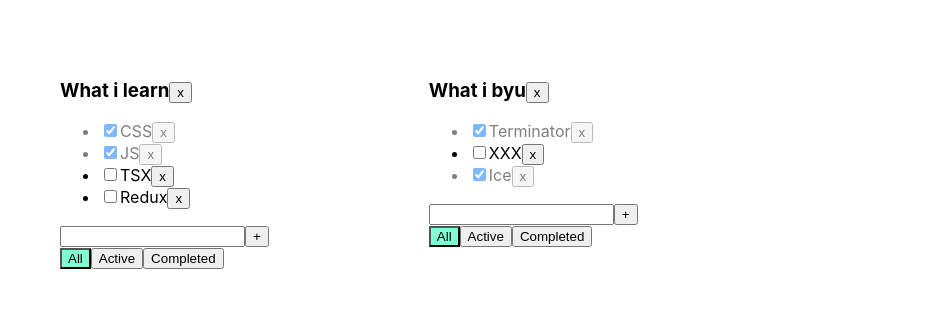
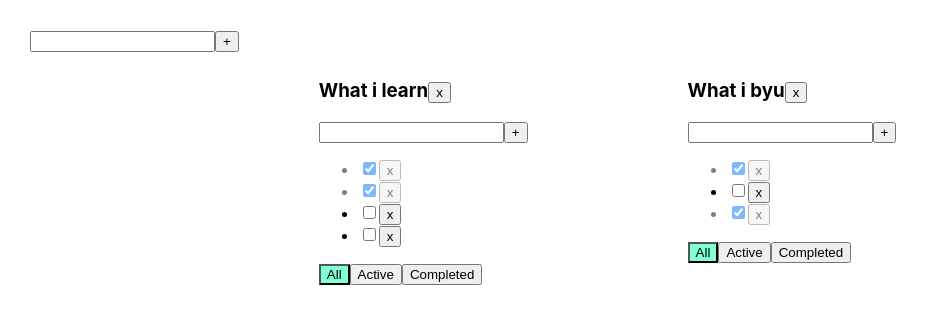
Before and after one commit to Chester7777/NewTodolistHomWork, a React (Create React App) app: page / in a window 1280 px wide. Shown: the top 324 px of the page, without its empty margins (0-929 px from the left). Built offline with nearby package versions, Linux system fonts and the light colour scheme.

Commit message:
newMyHomeTodolist

```diff
--- /dev/null
+++ b/src/AddItemForm.tsx
@@ -0,0 +1,45 @@
+import React, {ChangeEvent, KeyboardEvent, useState} from "react";
+
+type AddItemFormPropsType = {
+    addItem: (title: string) => void
+}
+
+function AddItemForm (props: AddItemFormPropsType) {
+const [title, setTitle] = useState<string>("")
+    const [error, setError] = useState<string | null>(null);
+
+
+    function addItem () {
+        if (title.trim() !== "") {
+            props.addItem(title)
+            setTitle("")
+        } else {
+            setTitle("Title is required!")
+        }
+    }
+    const onKeyPressHandler = (e: KeyboardEvent<HTMLInputElement>) => {
+        setError(null);
+        if (e.charCode === 13) {
+            addItem()
+        }
+    }
+    const onChangeTitleHandler = (e: ChangeEvent<HTMLInputElement>) => setTitle(e.currentTarget.value);
+
+    return (
+        <div>
+            <input
+                type="text"
+                value={title}
+                onChange={onChangeTitleHandler}
+                onKeyPress={onKeyPressHandler}
+                className={error ? "error" : ""}
+            />
+            <button onClick={addItem}>+</button>
+            <br/>
+            {error && <div className="error-message">{error}</div>}
+
+        </div>
+    );
+};
+
+export default AddItemForm;
--- a/src/App.tsx
+++ b/src/App.tsx
@@ -2,6 +2,8 @@ import React, {useState} from "react";
 import {v1} from "uuid";
 import "./App.css";
 import Todolist, {TaskType} from "./Todolist";
+import AddItemForm from "./AddItemForm";
+import EditableSpan from "./EditableSpan";
 
 export type FilterValuesType = "all" | "active" | "completed"
 
@@ -84,11 +86,19 @@ function App() {
         delete tasks1[id]
         setTasks1({...tasks1})
     }
+const addTodolist = (title: string) => {
+let newTodolistID = v1();
+    let newTodolist: TodolistType = {id: newTodolistID, title: title, filter: "all"};
+    setTodolists([newTodolist, ...todolists]);
+    setTasks1({...tasks1, [newTodolistID]: []})
 
+}
 
     return (
         <div className="App">
+            <AddItemForm addItem={addTodolist} />
             {todolists.map(tl => {
+                // <AddItemForm addItem={addTodolis} />
 
                 let allTodolistTasks = tasks1[tl.id]
                 let tasksForTodolist = allTodolistTasks;
@@ -113,15 +123,10 @@ function App() {
                     allFilter={allFilter}
                     filterTask={tl.filter}
                     removeTodolist={removeTodolist}
+                    onClick={EditableSpan}
                 />
             })}
 
-            {/*<Todolist*/}
-            {/*    tasks={tasks2}*/}
-            {/*    title="What i  now"*/}
-            {/*    resultTasks={resultTasks2}*/}
-            {/*    allFilter={allFilter}*/}
-            {/*/>*/}
         </div>
     );
 }
--- a/src/Todolist.tsx
+++ b/src/Todolist.tsx
@@ -1,5 +1,7 @@
 import React, {ChangeEvent, KeyboardEvent, useState} from "react";
 import {FilterValuesType} from "./App";
+import AddItemForm from "./AddItemForm";
+import {EditableSpanPropsType} from "./EditableSpan";
 
 
 export type TaskType = {
@@ -19,34 +21,21 @@ export type TodolistType = {
     changeTaskStatus: (id: string, isDone: boolean, todolistId: string) => void
     filterTask: FilterValuesType
     removeTodolist: (id: string) => void
+    onClick: (props: EditableSpanPropsType) => void
+
+
 }
 
 const Todolist = (props: TodolistType) => {
 
-    const [newTaskTitle, setNewTaskTitle] = useState("");
-    const [error, setError] = useState<string | null>(null);
-
-    const onChangeTitleHandler = (e: ChangeEvent<HTMLInputElement>) => setNewTaskTitle(e.currentTarget.value);
-
-    const onKeyPressHandler = (e: KeyboardEvent<HTMLInputElement>) => {
-        setError(null);
-        if (e.charCode === 13) {
-            props.addTask(newTaskTitle, props.id);
-            setNewTaskTitle("")
-        }
+    const addTask = (title: string) => {
+        props.addTask(title, props.id)
     }
-    const addTask = () => {
-        if (newTaskTitle.trim() !== "") {
-            props.addTask(newTaskTitle.trim(), props.id);
-            setNewTaskTitle("")
-        } else {
-            setError("Title is required")
-        }
-    }
+    const onTodolistRemoveClickHandler = () => props.removeTodolist(props.id)
     const onAllClickHandler = () => props.allFilter("all", props.id)
     const onActiveClickHandler = () => props.allFilter("active", props.id)
     const onCompletedClickHandler = () => props.allFilter("completed", props.id)
-    const onTodolistRemoveClickHandler = () => props.removeTodolist(props.id)
+
 
     return (
         <div className="App">
@@ -54,6 +43,7 @@ const Todolist = (props: TodolistType) => {
                 <h3>{props.title}
                     <button onClick={onTodolistRemoveClickHandler}>x</button>
                 </h3>
+                <AddItemForm addItem={addTask} />
                 <ul>
                     {
                         props.tasks.map(t => {
@@ -65,22 +55,13 @@ const Todolist = (props: TodolistType) => {
                                     type="checkbox"
                                     onChange={onChangeHandler}
                                     checked={t.isDone}/>
-                                <span>{t.title}</span>
+
                                 <button onClick={onClickHandler}>x</button>
                             </li>
                         })
                     }
                 </ul>
                 <div>
-                    <input
-                        type="text"
-                        className={error ? "error" : ""}
-                        value={newTaskTitle}
-                        onChange={onChangeTitleHandler}
-                        onKeyPress={onKeyPressHandler}/>
-                    <button onClick={addTask}>+</button>
-                    <br/>
-                    {error && <div className="error-message">{error}</div>}
 
                     <button
                         className={props.filterTask === "all" ? "active-filter" : ""}
@@ -90,6 +71,7 @@ const Todolist = (props: TodolistType) => {
                         className={props.filterTask === "active" ? "active-filter" : ""}
                         onClick={onActiveClickHandler}>Active
                     </button>
+
                     <button
                         className={props.filterTask === "completed" ? "active-filter" : ""}
                         onClick={onCompletedClickHandler}>Completed
```
Also changed, not shown: 1 other file (tests, documents, lock files or other folders).
